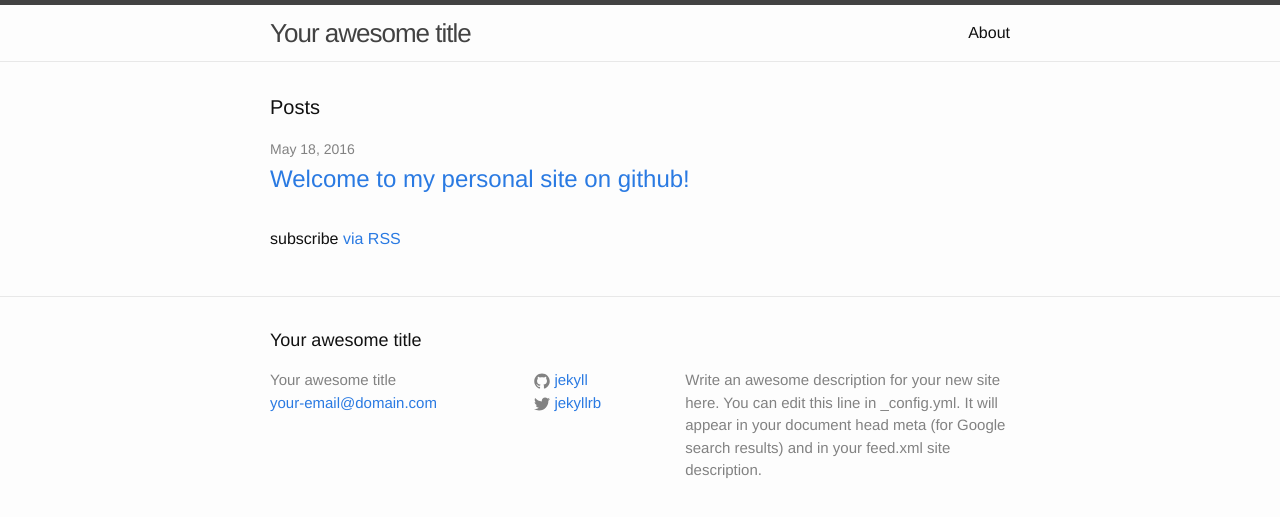
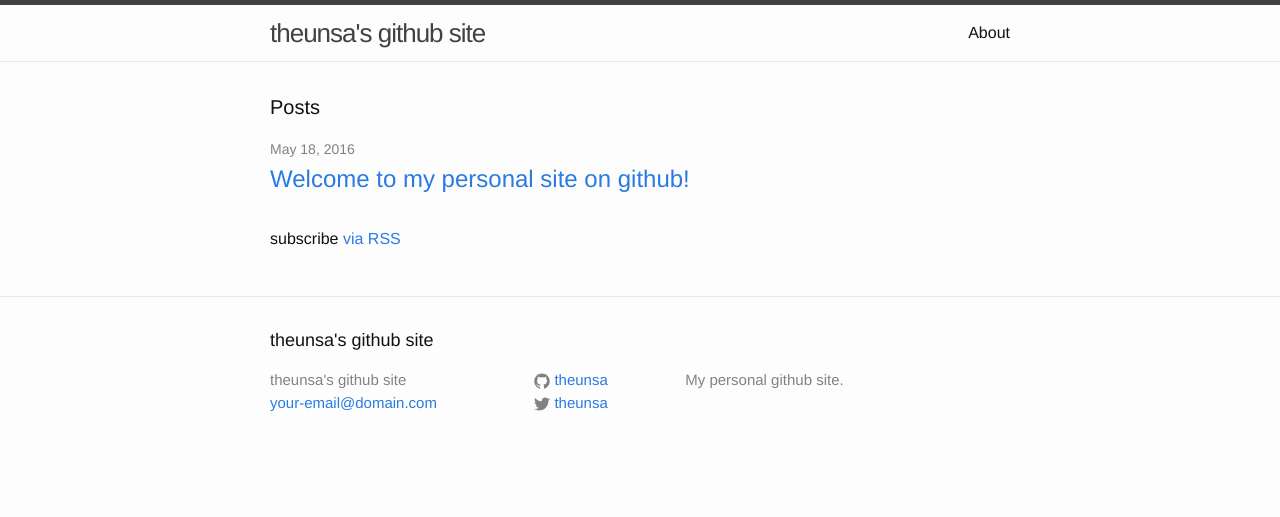
Before and after one commit to theunsa/theunsa.github.io, a Jekyll site: the page built from index.html, in a window 1280 px wide. Shown: the top 517 px of the page. Built offline with Jekyll 4.4.1, drawn with Linux system fonts in a browser that asks for light colours.

Commit message:
making more relevant

```diff
--- a/_config.yml
+++ b/_config.yml
@@ -6,16 +6,14 @@
 # 'jekyll serve'. If you change this file, please restart the server process.
 
 # Site settings
-title: Your awesome title
+title: theunsa's github site
 email: your-email@domain.com
 description: > # this means to ignore newlines until "baseurl:"
-  Write an awesome description for your new site here. You can edit this
-  line in _config.yml. It will appear in your document head meta (for
-  Google search results) and in your feed.xml site description.
+  My personal github site.
 baseurl: "" # the subpath of your site, e.g. /blog
 url: "http://yourdomain.com" # the base hostname & protocol for your site
-twitter_username: jekyllrb
-github_username:  jekyll
+twitter_username: theunsa
+github_username:  theunsa
 
 # Build settings
 markdown: kramdown
```
